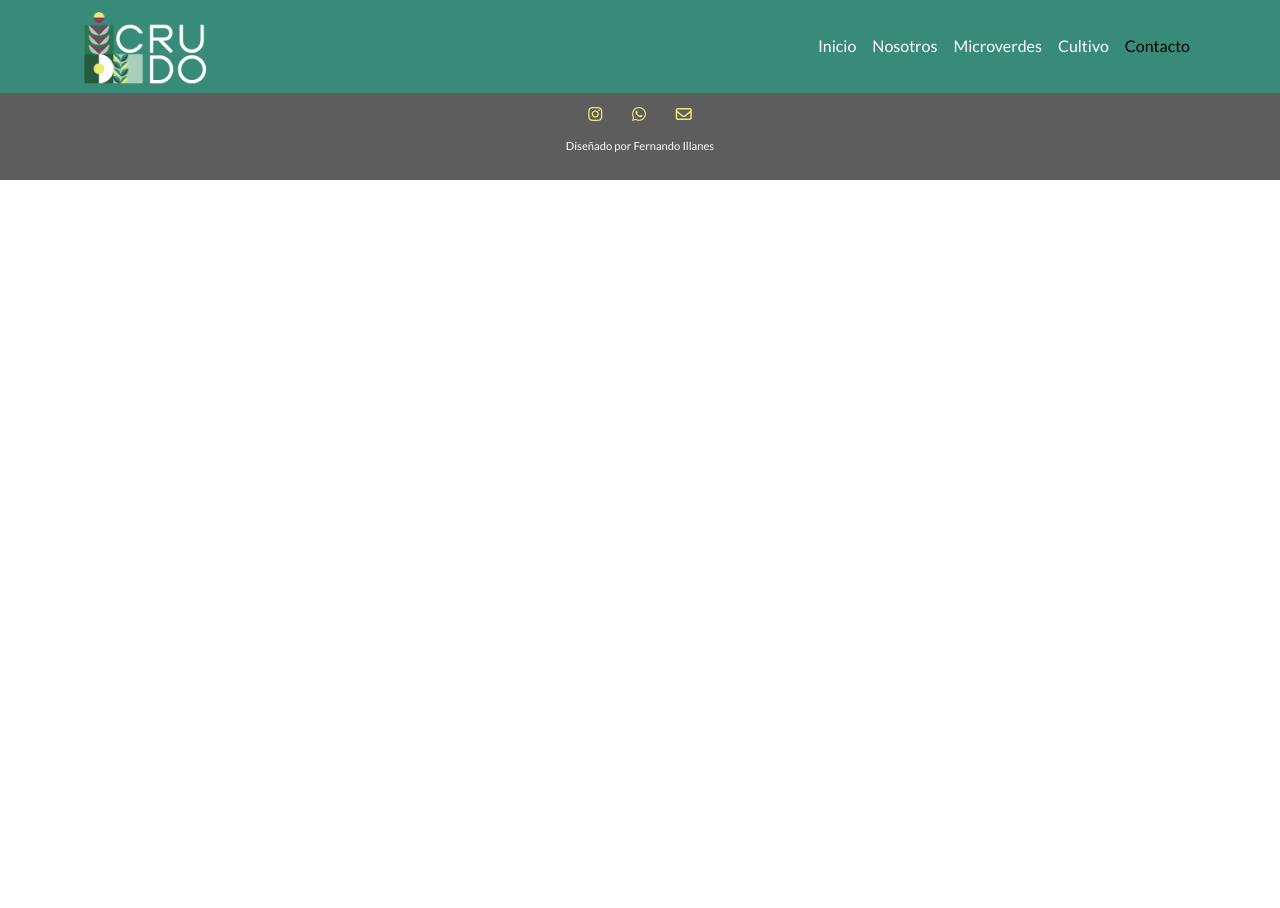
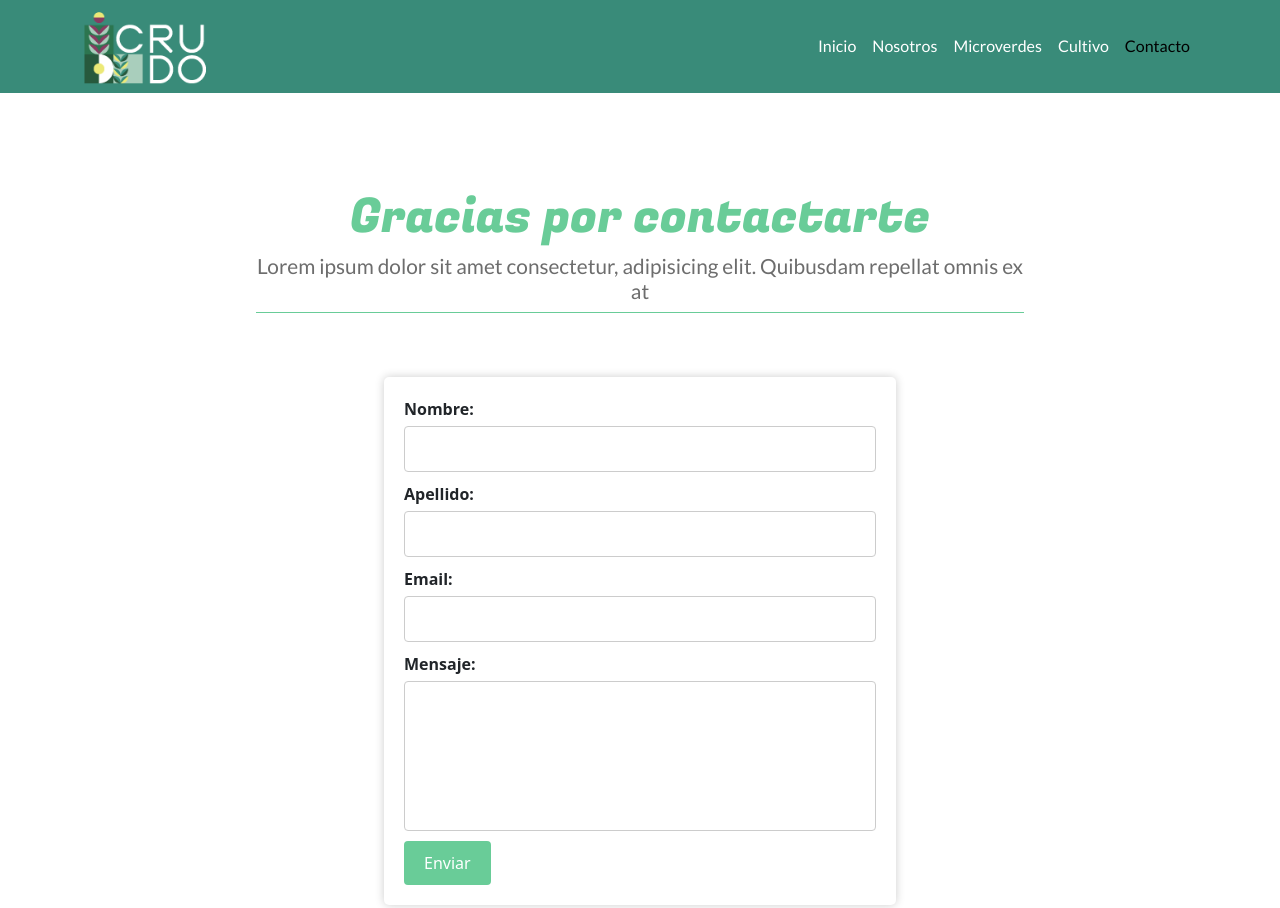
Before and after one commit to FerIllanes/Crudo-Web-site, a plain HTML site: page pages/contacto.html in a window 1280 px wide. Shown: the top 908 px of the page. Before the commit the page ends 800 px from the top, so only its background shows below. Drawn offline with nearby package versions, Linux system fonts and the light colour scheme.

Commit message:
ultimas modificaciones

```diff
--- a/css/main.css
+++ b/css/main.css
@@ -216,6 +216,13 @@
 }
 
 /*---------- MAIN CULTIVO ------------- */
+.contenedor-cultivo {
+    display: flex;
+    flex-direction: column;
+    justify-content: center;
+    align-items: center;
+    margin: 3rem 0;
+}
 
 .int-cultivo {
     text-align: center;
@@ -237,28 +244,24 @@
     font-size: 1rem;
     color: #6d6d6d;
 }
-.contenedor-cultivo{
-    display: flex;
-    flex-direction: column;
-    justify-content: center;
-    align-items: center;
-}
 
-.card-cultivo{
+
+.card-cultivo {
     display: flex;
     flex-direction: column;
     align-items: center;
     width: 60%;
     margin-bottom: 2rem;
 }
-.card-cultivo img{
+
+.card-cultivo img {
     width: 100%;
     height: auto;
     border-top-left-radius: 3px;
     border-top-right-radius: 3px;
 }
 
-.card-text{
+.card-text {
     padding: 1rem;
     border: 1px solid #d0d0d0;
     border-bottom-left-radius: 3px;
@@ -266,13 +269,89 @@
     font-family: 'Lato', sans-serif;
 }
 
-.card-text h3{
+.card-text h3 {
     font-weight: 700;
     font-size: 1.2rem;
 }
 
-.card-text p{
+.card-text p {
     font-size: 1rem;
+}
+
+/*---------- MAIN CONTACTO ------------- */
+
+.contenedor-contacto {
+    display: flex;
+    flex-direction: column;
+    justify-content: center;
+    align-items: center;
+    margin: 3rem 0;
+}
+
+.int-contacto {
+    text-align: center;
+    margin: 3rem;
+    width: 60%;
+    border-bottom: 1px solid #69CC98;
+    margin-bottom: 4rem;
+}
+
+.int-contacto h1 {
+    font-family: 'Fugaz One', cursive;
+    font-size: 2.5rem;
+    color: #69CC98;
+
+}
+
+.int-contacto h2 {
+    font-family: 'Lato', sans-serif;
+    font-size: 1rem;
+    color: #6d6d6d;
+}
+
+
+.contenedor-formulario {
+    width: 75%;
+    padding: 20px;
+    background-color: #fff;
+    border-radius: 5px;
+    box-shadow: 0px 0px 10px rgba(0, 0, 0, 0.2);
+    margin-bottom: 2rem;
+}
+
+
+.label-contacto {
+    display: block;
+    margin-bottom: 5px;
+    font-weight: bold;
+}
+
+.input-contacto, .mensaje {
+    display: block;
+    width: 100%;
+    padding: 10px;
+    margin-bottom: 10px;
+    border: 1px solid #ccc;
+    border-radius: 4px;
+    box-sizing: border-box;
+}
+
+.mensaje {
+    height: 150px;
+    resize: none;
+}
+
+.input-boton[type="submit"] {
+    background-color: #69CC98;
+    color: #fff;
+    border: none;
+    border-radius: 4px;
+    padding: 10px 20px;
+    cursor: pointer;
+}
+
+.input-boton:hover {
+    background-color: #478864;
 }
 
 /*---------- MEDIA QUERY TABLET ------------- */
@@ -299,7 +378,7 @@
         width: 65%;
     }
 
-    .card-cultivo{
+    .card-cultivo {
         height: 200px;
         flex-direction: row;
         justify-content: center;
@@ -307,20 +386,23 @@
         width: 80%;
     }
 
-    .card-cultivo img{
+    .card-cultivo img {
         width: auto;
         height: 100%;
         border-top-left-radius: 3px;
         border-bottom-left-radius: 3px;
     }
 
-    .card-text{
+    .card-text {
         width: auto;
         height: 100%;
         border-top-right-radius: 3px;
         border-bottom-right-radius: 3px;
     }
 
+    .contenedor-formulario {
+        width: 60%;
+    }
 }
 
 /*---------- MEDIA QUERY PC ------------- */
@@ -382,12 +464,12 @@
         font-size: 1.3rem;
     }
 
-    .card-cultivo{
+    .card-cultivo {
         height: 200px;
         width: 60%;
     }
 
-    .card-text{
+    .card-text {
         display: flex;
         flex-direction: column;
         justify-content: center;
@@ -395,4 +477,16 @@
         height: 100%;
     }
 
+    .contenedor-formulario {
+        width: 40%;
+    }
+
+    .int-contacto h1 {
+        font-size: 3rem;
+    }
+
+    .int-contacto h2 {
+        font-size: 1.3rem;
+    }
+
 }
--- a/pages/contacto.html
+++ b/pages/contacto.html
@@ -57,6 +57,31 @@
     <!--INICIO DEL MAIN-->
     <main>
 
+        <div class="contenedor-contacto">
+            <div class="int-contacto">
+                <h1>Gracias por contactarte</h1>
+                <h2>Lorem ipsum dolor sit amet consectetur, adipisicing elit. Quibusdam repellat omnis ex at
+                </h2>
+            </div>
+            <div class="contenedor-formulario">
+                <form>
+                    <label class="label-contacto" for="nombre">Nombre:</label>
+                    <input class="input-contacto" type="text" id="nombre" name="nombre" required>
+
+                    <label class="label-contacto" for="apellido">Apellido:</label>
+                    <input class="input-contacto" type="text" id="apellido" name="apellido" required>
+
+                    <label class="label-contacto" for="email">Email:</label>
+                    <input class="input-contacto" type="email" id="email" name="email" required>
+
+                    <label class="label-contacto" for="mensaje">Mensaje:</label>
+                    <textarea class="mensaje" id="mensaje" name="mensaje" required></textarea>
+
+                    <input class="input-boton" type="submit" value="Enviar">
+                </form>
+            </div>
+        </div>
+
     </main>
 
     <!--FIN DEL MAIN-->
```
Also changed, not shown: pages/cultivo.html (+4 -4 lines), pages/microverdes.html (+6 -6 lines), pages/nosotros.html (+2 -2 lines).
